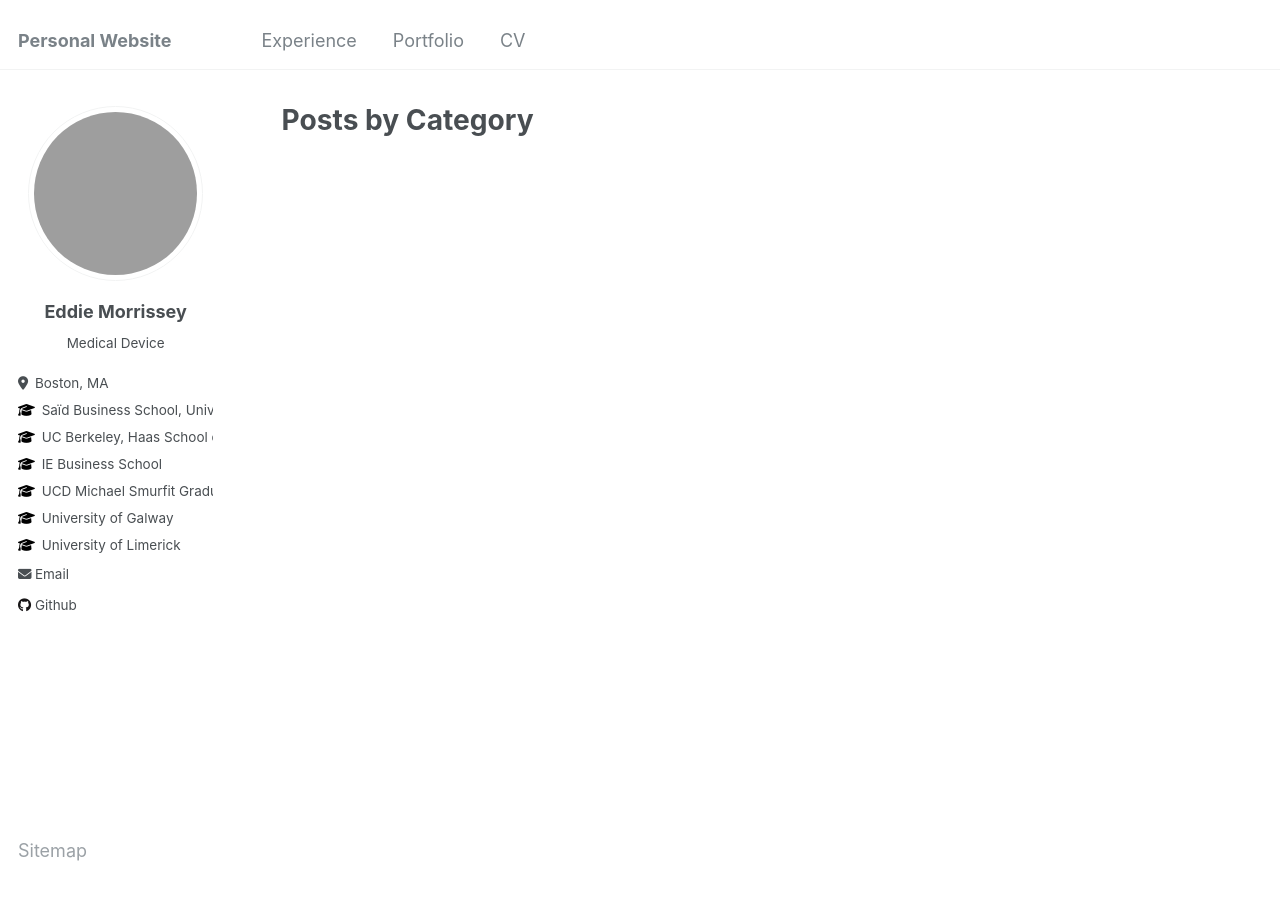
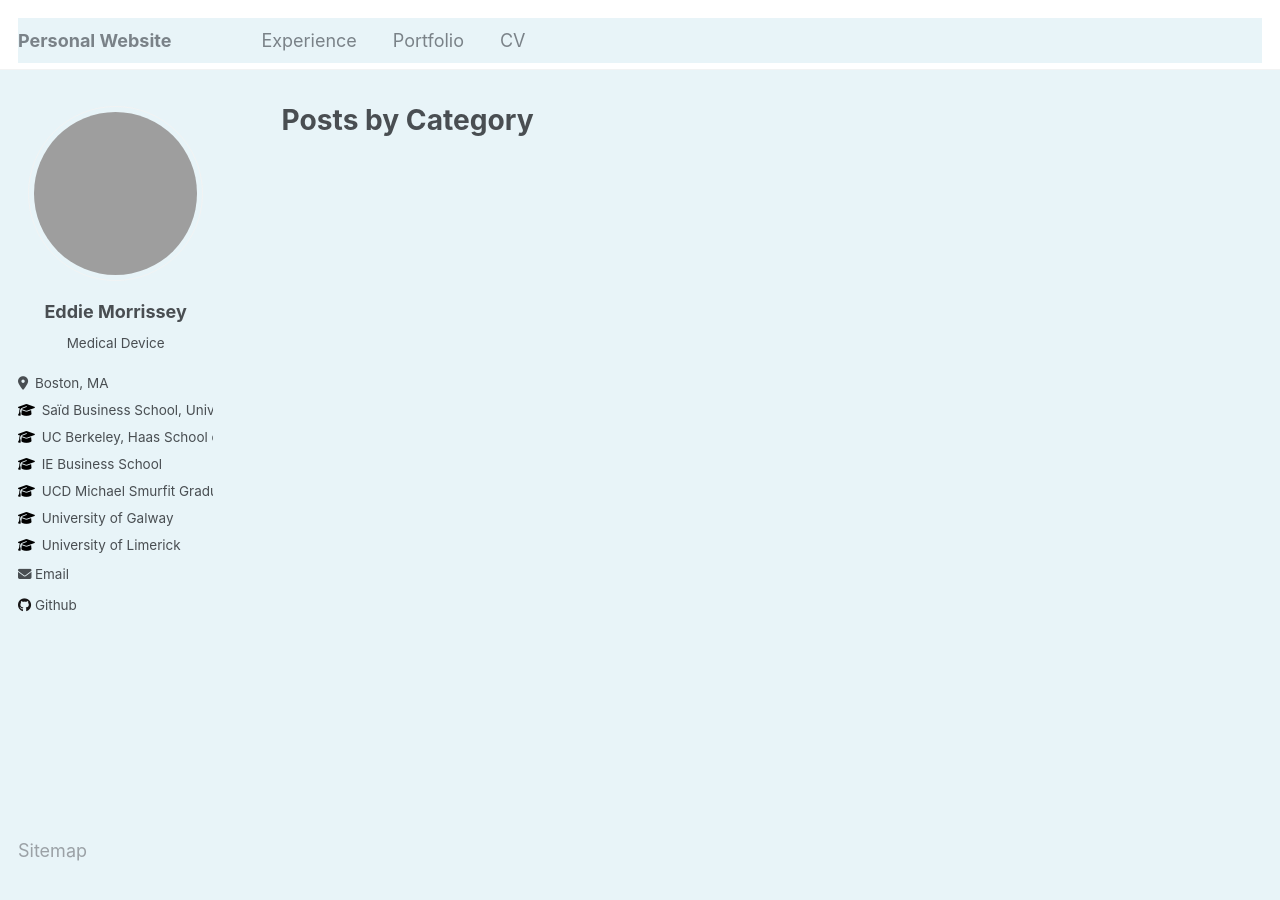
Before and after one commit to eddiemorrissey/eddiemorrissey.github.io, a Jekyll site: the page built from _pages/category-archive.html, in a window 1280 px wide. Built offline with Jekyll 4.4.1, drawn with Linux system fonts in a browser that asks for light colours.

Commit message:
Update body and background colors to enhance visual consistency

```diff
--- a/_sass/_variables.scss
+++ b/_sass/_variables.scss
@@ -61,8 +61,8 @@ $darker-gray                : mix(#000, $gray, 60%);
 $light-gray                 : mix(#fff, $gray, 50%);
 $lighter-gray               : mix(#fff, $gray, 90%);
 
-$body-color                 : #fff;
-$background-color           : #fff;
+$body-color                 : #e8f4f8;
+$background-color           : #e8f4f8;
 $code-background-color      : #fafafa;
 $code-background-color-dark : $light-gray;
 $text-color                 : $dark-gray;
```
